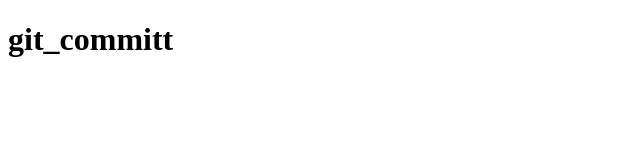
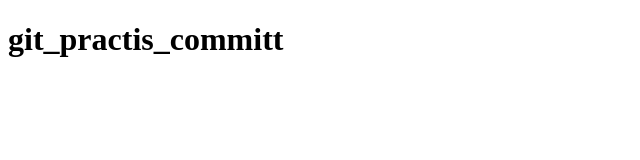
Before and after one commit to smir0181-code/junior-task, a plain HTML site: page index.html in a window 1280 px wide. Shown: the whole page, without its empty margins (0-640 px from the left). Drawn offline with Linux system fonts and the light colour scheme.

Commit message:
main page Practis

```diff
--- a/index.html
+++ b/index.html
@@ -6,6 +6,6 @@
     <title>Document</title>
 </head>
 <body>
-    <h1>git_committ</h1>
+    <h1>git_practis_committ</h1>
 </body>
 </html>
```
